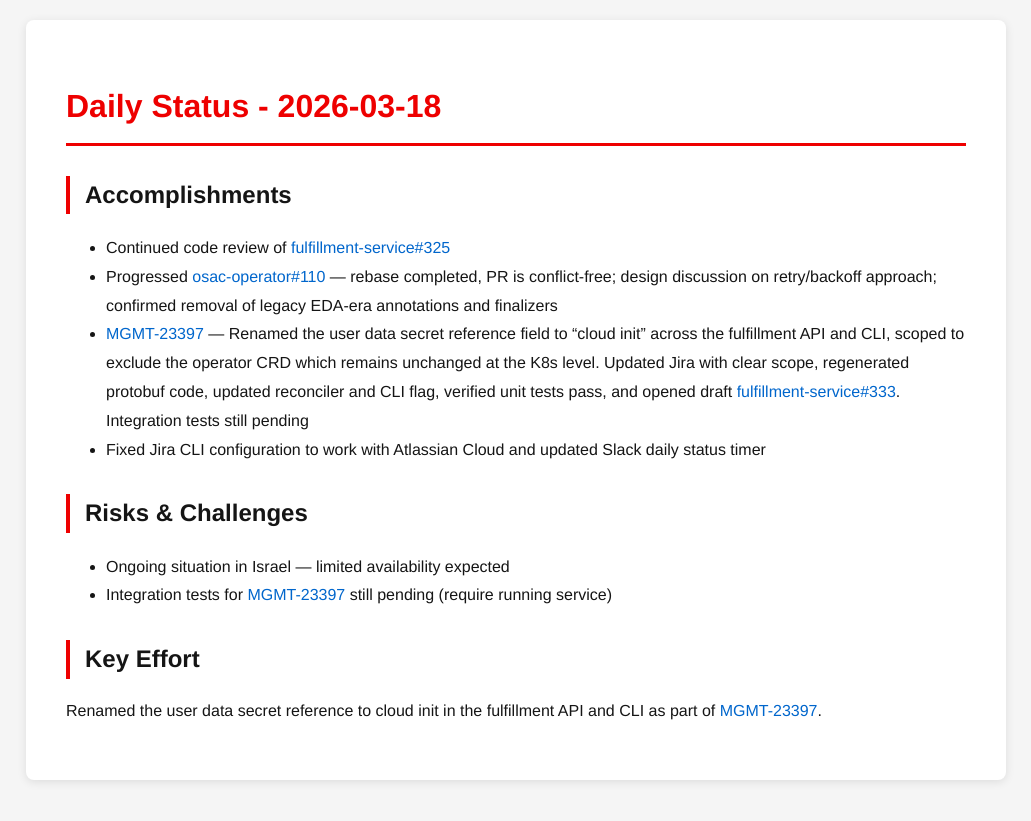
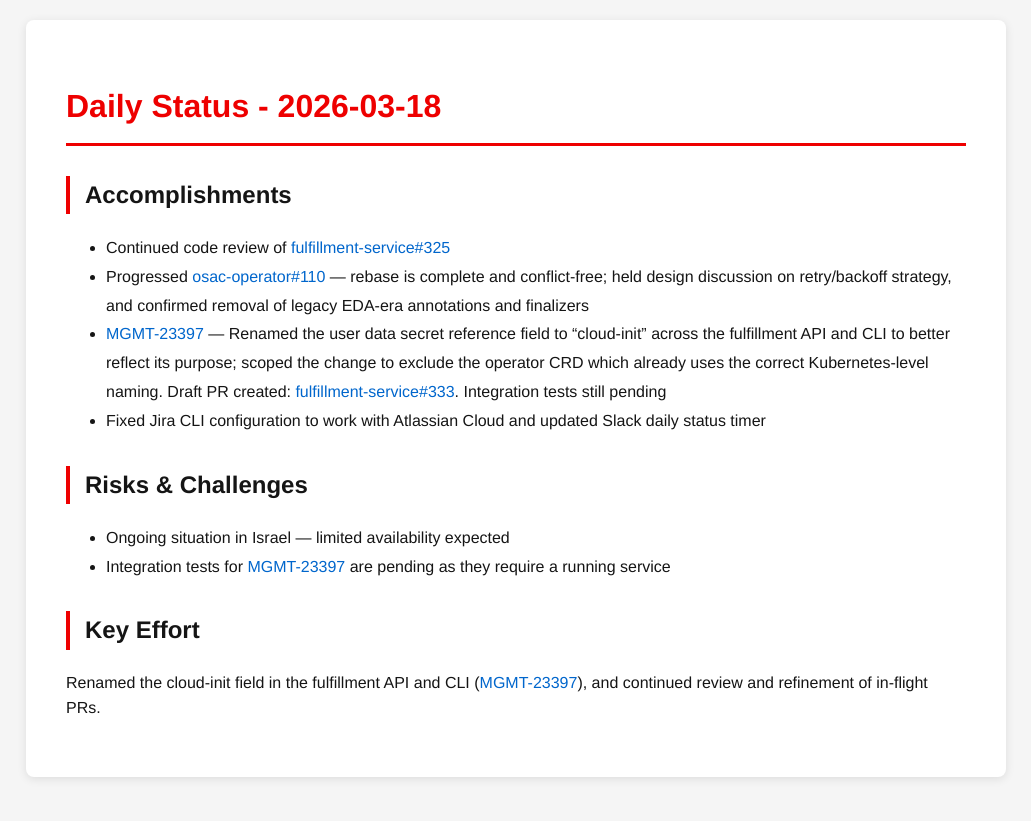
Before and after one commit to tzvatot/daily-status, a Jekyll site: the page built from 2026-03-18.md, in a window 1280 px wide. Shown: the top 821 px of the page, without its empty margins (124-1155 px from the left). Built offline with Jekyll 4.4.1, drawn with Linux system fonts in a browser that asks for light colours.

Commit message:
Daily status update - 2026-03-18

```diff
--- a/2026-03-18.md
+++ b/2026-03-18.md
@@ -8,13 +8,13 @@ date: 2026-03-18
 
 ## Accomplishments
 - Continued code review of [fulfillment-service#325](https://github.com/osac-project/fulfillment-service/pull/325)
-- Progressed [osac-operator#110](https://github.com/osac-project/osac-operator/pull/110) — rebase completed, PR is conflict-free; design discussion on retry/backoff approach; confirmed removal of legacy EDA-era annotations and finalizers
-- [MGMT-23397](https://issues.redhat.com/browse/MGMT-23397) — Renamed the user data secret reference field to "cloud init" across the fulfillment API and CLI, scoped to exclude the operator CRD which remains unchanged at the K8s level. Updated Jira with clear scope, regenerated protobuf code, updated reconciler and CLI flag, verified unit tests pass, and opened draft [fulfillment-service#333](https://github.com/osac-project/fulfillment-service/pull/333). Integration tests still pending
+- Progressed [osac-operator#110](https://github.com/osac-project/osac-operator/pull/110) — rebase is complete and conflict-free; held design discussion on retry/backoff strategy, and confirmed removal of legacy EDA-era annotations and finalizers
+- [MGMT-23397](https://redhat.atlassian.net/browse/MGMT-23397) — Renamed the user data secret reference field to "cloud-init" across the fulfillment API and CLI to better reflect its purpose; scoped the change to exclude the operator CRD which already uses the correct Kubernetes-level naming. Draft PR created: [fulfillment-service#333](https://github.com/osac-project/fulfillment-service/pull/333). Integration tests still pending
 - Fixed Jira CLI configuration to work with Atlassian Cloud and updated Slack daily status timer
 
 ## Risks & Challenges
 - Ongoing situation in Israel — limited availability expected
-- Integration tests for [MGMT-23397](https://issues.redhat.com/browse/MGMT-23397) still pending (require running service)
+- Integration tests for [MGMT-23397](https://redhat.atlassian.net/browse/MGMT-23397) are pending as they require a running service
 
 ## Key Effort
-Renamed the user data secret reference to cloud init in the fulfillment API and CLI as part of [MGMT-23397](https://issues.redhat.com/browse/MGMT-23397).
+Renamed the cloud-init field in the fulfillment API and CLI ([MGMT-23397](https://redhat.atlassian.net/browse/MGMT-23397)), and continued review and refinement of in-flight PRs.
```
